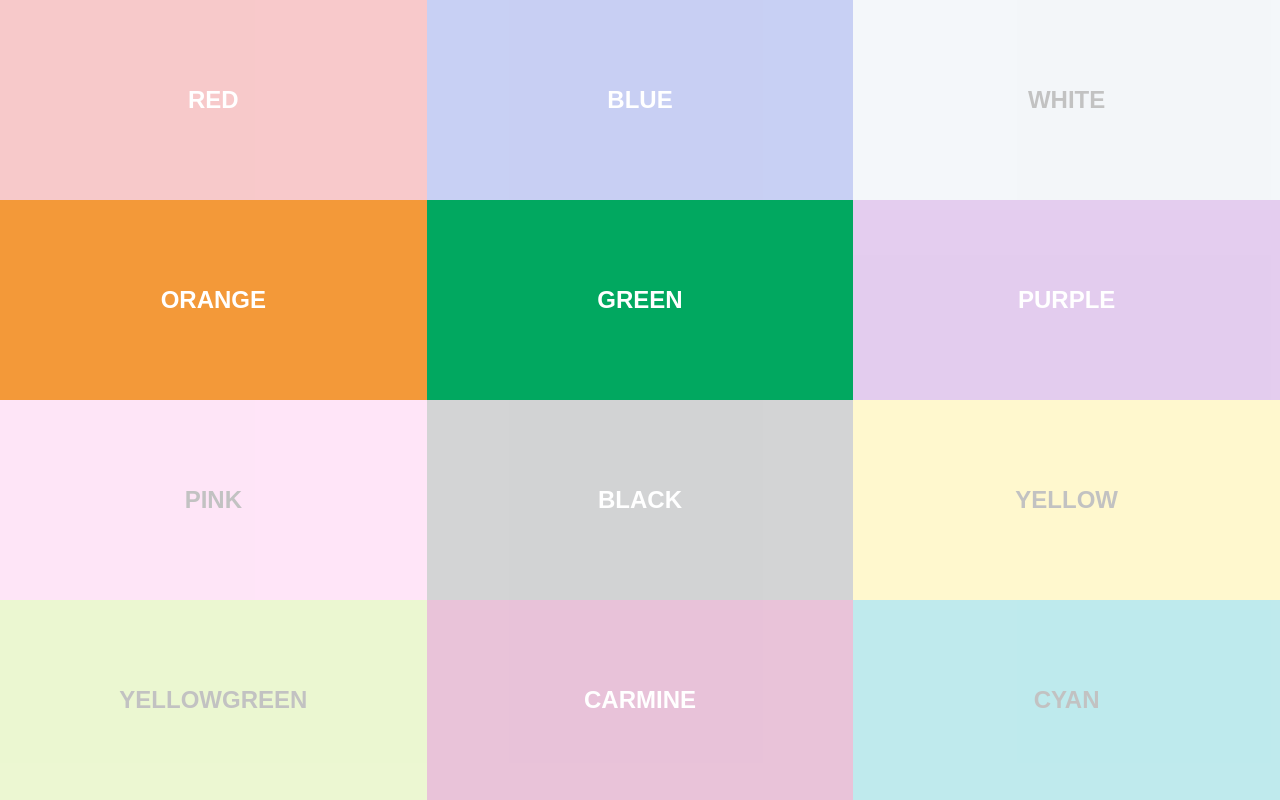
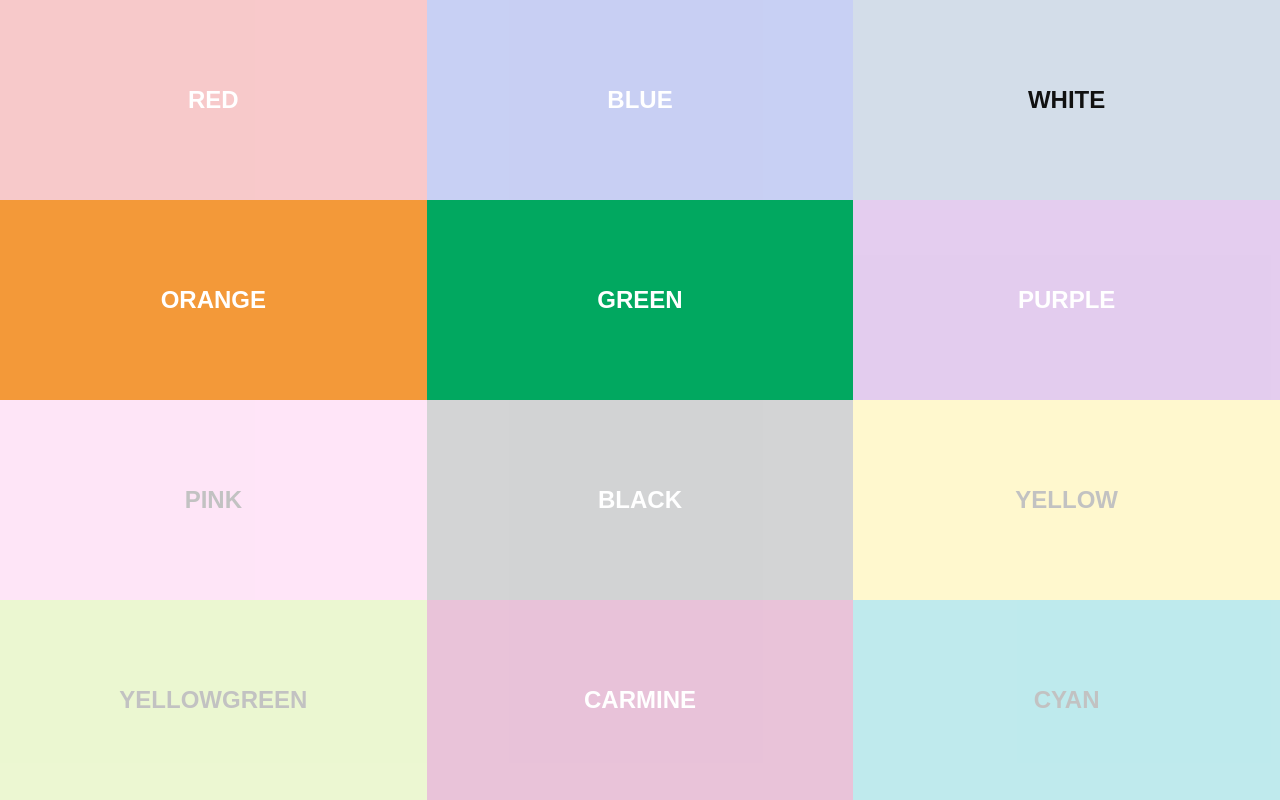
Before and after one commit to Snack-X/landing-page, a website: page index.html in a window 1280 px wide. Drawn offline with Linux system fonts and the light colour scheme.

Commit message:
Add white

```diff
--- a/index.html
+++ b/index.html
@@ -5,7 +5,7 @@
 
 <div class="server bg-imas-red disabled"><span class="text text-white">RED</span></div>
 <div class="server bg-imas-blue disabled"><span class="text text-white">BLUE</span></div>
-<div class="server bg-imas-white disabled"><span class="text text-black">WHITE</span></div>
+<div class="server bg-imas-white"><a href="http://white.snack.so"><span class="text text-black">WHITE</span></a></div>
 <div class="server bg-imas-orange"><a href="http://orange.snack.so"><span class="text text-white">ORANGE</span></a></div>
 <div class="server bg-imas-green"><a href="http://green.snack.so"><span class="text text-white">GREEN</span></a></div>
 <div class="server bg-imas-purple disabled"><span class="text text-white">PURPLE</span></div>
```
